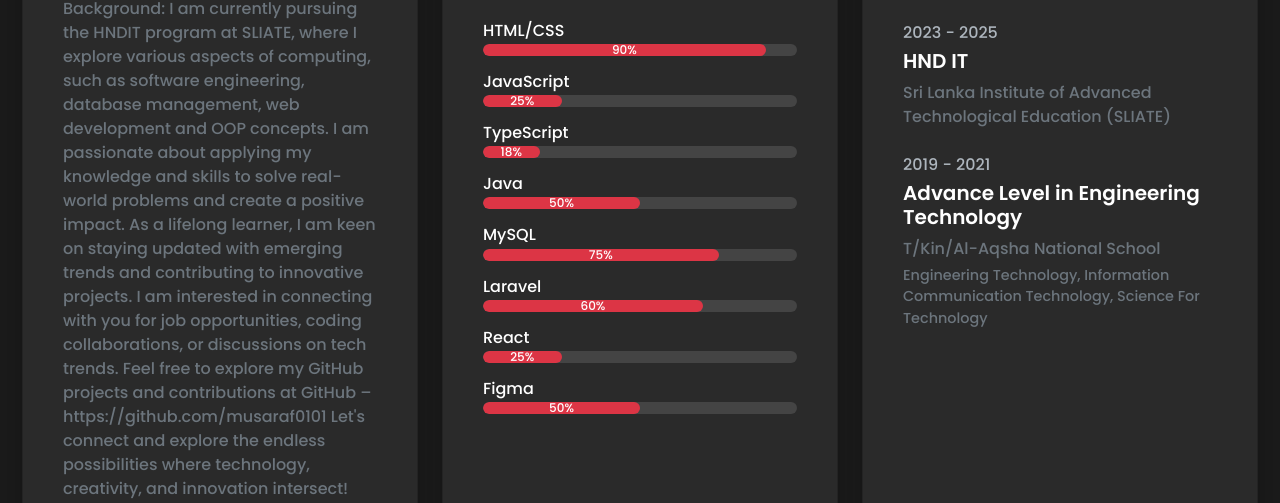
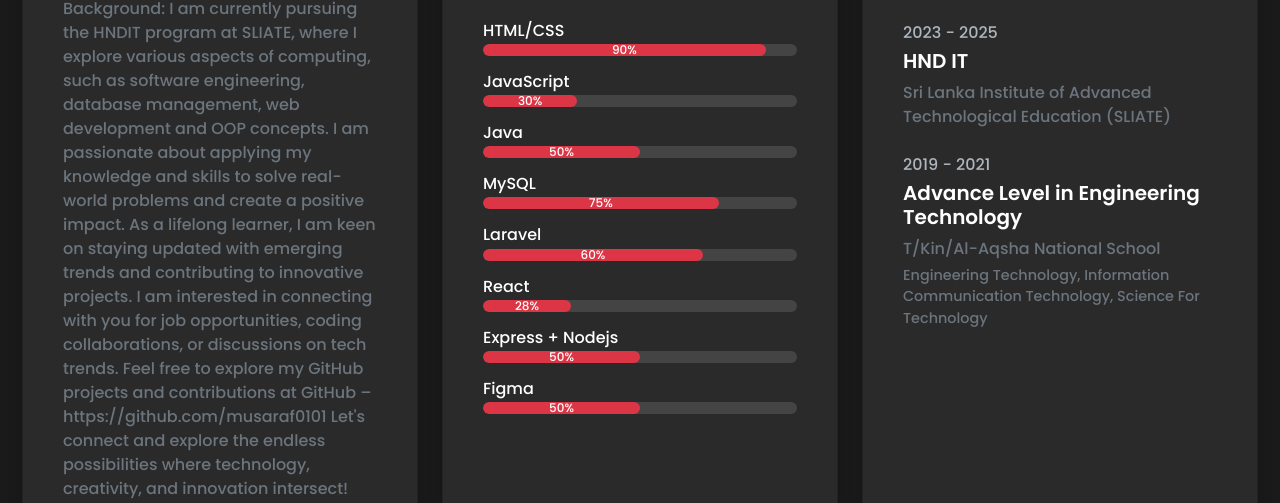
Before and after one commit to musaraf0101/portfolio, a plain HTML site: page index.html in a window 1280 px wide. Shown: the part 891-1394 px from the top of the page. Drawn offline with nearby package versions, Linux system fonts and the light colour scheme.

Commit message:
Update index.html

```diff
--- a/index.html
+++ b/index.html
@@ -225,27 +225,12 @@
                           <div
                             class="progress-bar progress-bar-custom"
                             role="progressbar"
-                            style="width: 25%"
-                            aria-valuenow="25"
+                            style="width: 30%"
+                            aria-valuenow="30"
                             aria-valuemin="0"
                             aria-valuemax="100"
                           >
-                            25%
-                          </div>
-                        </div>
-                      </div>
-                      <div class="mb-3">
-                        <h6 class="mb-1">TypeScript</h6>
-                        <div class="progress">
-                          <div
-                            class="progress-bar progress-bar-custom"
-                            role="progressbar"
-                            style="width: 18%"
-                            aria-valuenow="18"
-                            aria-valuemin="0"
-                            aria-valuemax="100"
-                          >
-                            18%
+                            30%
                           </div>
                         </div>
                       </div>
@@ -300,12 +285,27 @@
                           <div
                             class="progress-bar progress-bar-custom"
                             role="progressbar"
-                            style="width: 25%"
-                            aria-valuenow="25"
+                            style="width: 28%"
+                            aria-valuenow="28"
                             aria-valuemin="0"
                             aria-valuemax="100"
                           >
-                            25%
+                            28%
+                          </div>
+                        </div>
+                      </div>
+                      <div class="mb-3">
+                        <h6 class="mb-1">Express + Nodejs</h6>
+                        <div class="progress">
+                          <div
+                            class="progress-bar progress-bar-custom"
+                            role="progressbar"
+                            style="width:50%"
+                            aria-valuenow="50"
+                            aria-valuemin="0"
+                            aria-valuemax="100"
+                          >
+                            50%
                           </div>
                         </div>
                       </div>
```
